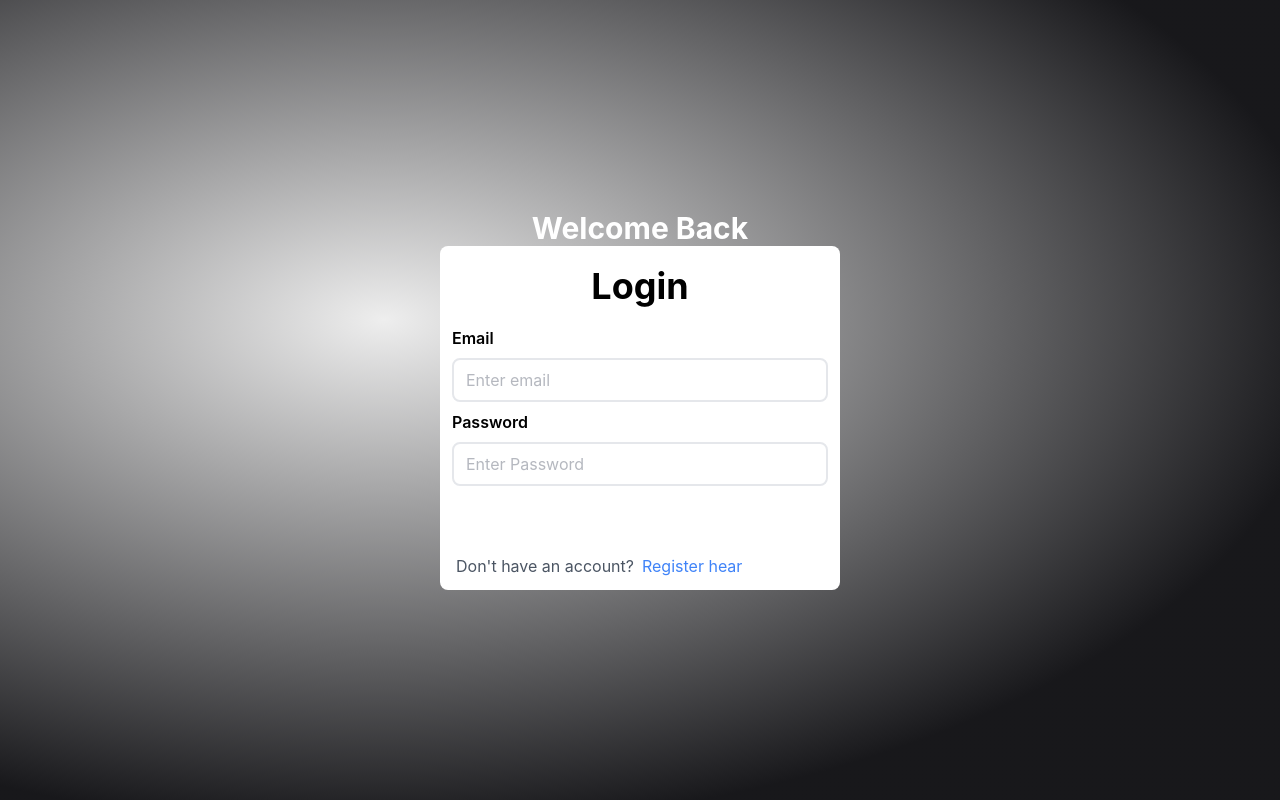
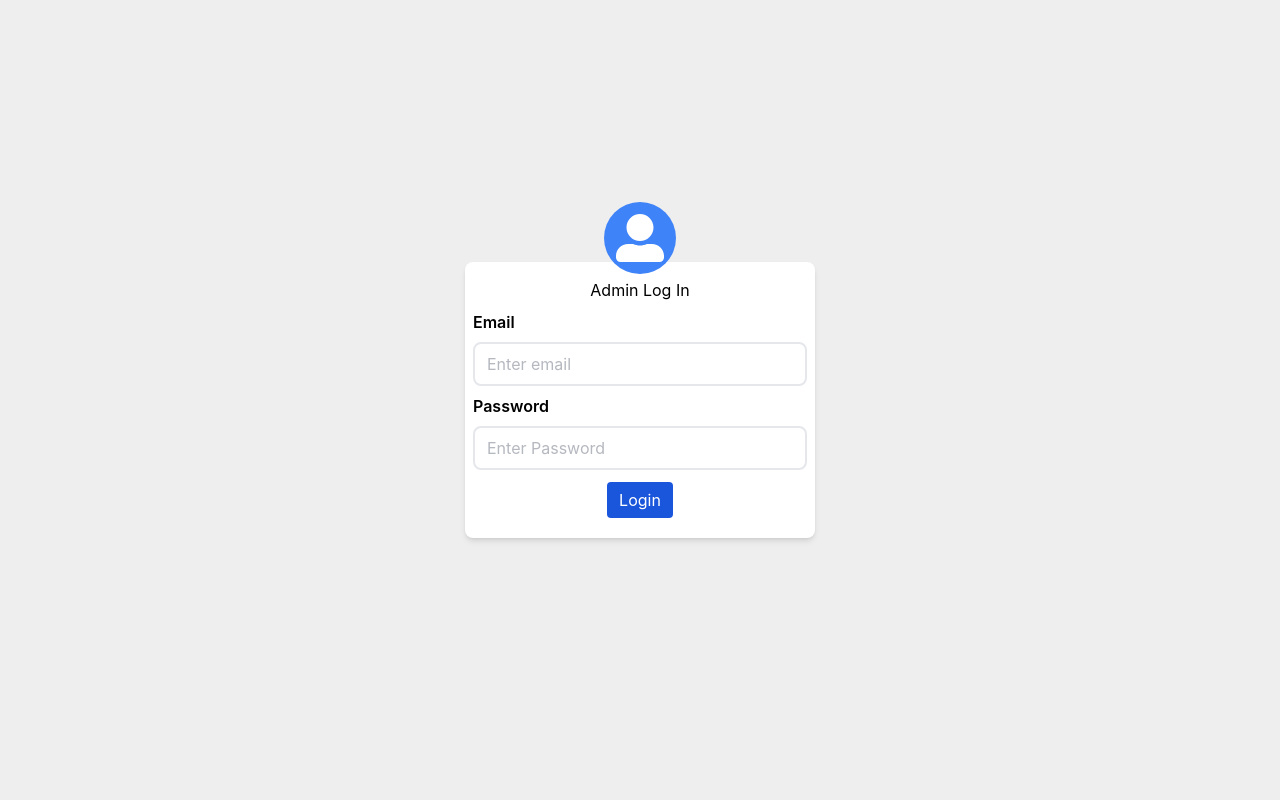
Before and after one commit to MOHAMEDzarea2002/dashboard_honey, a React (Vite) app: page /login in a window 1280 px wide. Built offline with nearby package versions, Linux system fonts and the light colour scheme; no server answers.

Commit message:
Updata: Edit page login

```diff
--- a/src/components/auth/LoginForm.jsx
+++ b/src/components/auth/LoginForm.jsx
@@ -5,10 +5,11 @@ import { useState } from 'react';
 // Hooks Redux
 import { useDispatch } from 'react-redux';
 // flowbite
-import { Button } from 'flowbite-react';
 import { Alert } from 'flowbite-react';
 // react Icons
 import { HiInformationCircle } from 'react-icons/hi';
+import { FaUserAlt } from 'react-icons/fa';
+
 // authThunk
 import { authLogin } from '../../features/auth/authTThunk';
 export default function LoginFrom() {
@@ -29,21 +30,26 @@ export default function LoginFrom() {
   };
 
   return (
-    <div>
-      {/* Head */}
-      <div className="text-center text-3xl font-bold text-white">Welcome Back</div>
-      {/* container */}
-      <div className="bg-white px-3 p-2 rounded-lg w-[400px] rtl">
+      <div className="bg-white py-2 px-2 rounded-lg w-[350px] md:min-w-[350px] shadow-md">
         {Message ? (
           <Alert color="failure" icon={HiInformationCircle}>
             <span className="font-medium">تنبيه !</span> {Message}
           </Alert>
         ) : null}
 
-        <div className="my-3 font-bold text-center text-4xl">Login</div>
+        <div
+          className=" text-center   relative
+
+        "
+        >
+          <span className="absolute -top-17 left-1/2 -translate-x-1/2 text-5xl bg-blue-500 p-3  rounded-full text-white ">
+            <FaUserAlt />
+          </span>
+          <p className="text-md p-2 ">Admin Log In</p>
+        </div>
         {/* Form input */}
         <form className="flex flex-col text-left" onSubmit={HandelLogin}>
-          <label className="my-2 font-semibold">Email</label>
+          <label className="mb-2 font-semibold">Email</label>
           {/* input Email */}
           <input
             className="text-gray-500 p-2 border-2 rounded-lg border-gray-200 pl-3"
@@ -66,19 +72,23 @@ export default function LoginFrom() {
             }}
           />
           {/* button submit  */}
-          <div className="my-3 ">
-            <Button type="submit" className="w-full cursor-pointer">
+
+          <div className="my-3 w-fit mx-auto">
+            <button
+              type="submit"
+              className="  cursor-pointer bg-blue-700 text-white px-3 py-1.5 rounded-sm "
+            >
               Login
-            </Button>
+            </button>
           </div>
-          <p className="text-gray-600 p-1">
+          {/* <p className="text-gray-600 p-1">
             Don't have an account?
             <Link to={'/register'} className="mx-2 text-blue-500">
               Register hear
             </Link>
-          </p>
+          </p> */}
         </form>
       </div>
-    </div>
+
   );
 }
--- a/src/page/auth/login.jsx
+++ b/src/page/auth/login.jsx
@@ -2,7 +2,7 @@ import LoginForm from '../../components/auth/LoginForm'
 
 export default function Login() {
   return (
-    <div className="min-h-screen min-w-screen  flex justify-center items-center bg-radial-[at_30%_40%] from-gray to-zinc-900 to-75%">
+    <div className="min-h-screen min-w-screen  flex justify-center items-center ">
 
 <LoginForm/>
 
```
